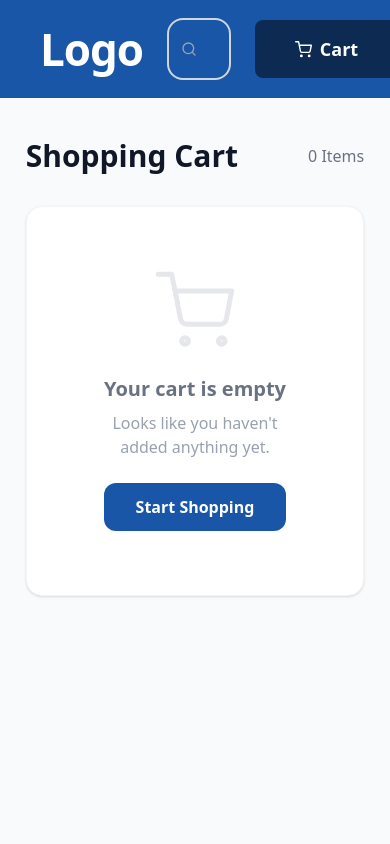
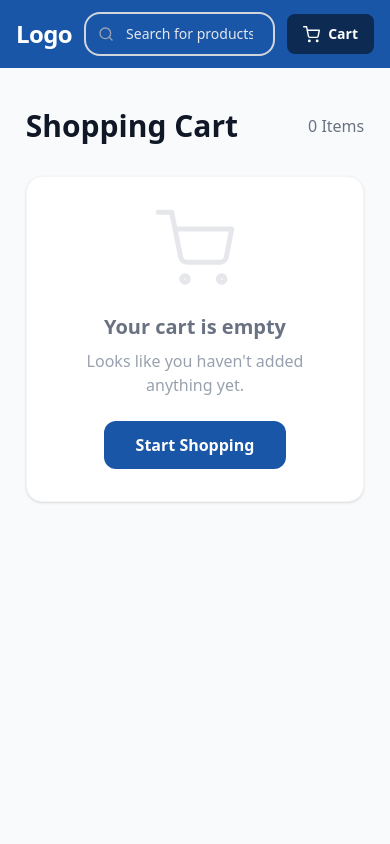
Before and after one commit to helloayushbaliyan/WhatbytesAssignment, a Next.js app: page /cart in a window 390 px wide. Shown: the top 844 px of the page. Built offline with nearby package versions, Linux system fonts and the light colour scheme.

Commit message:
feat: implement cart page UI and update navigation bar with cart item count

```diff
--- a/app/cart/page.js
+++ b/app/cart/page.js
@@ -30,7 +30,7 @@ export default function CartPage() {
 
         {items.length === 0 ? (
           /* Empty Cart State */
-          <div className="bg-white rounded-2xl shadow-sm border border-gray-100 p-16 flex flex-col items-center justify-center text-center">
+          <div className="bg-white rounded-2xl shadow-sm border border-gray-100 p-8 sm:p-16 flex flex-col items-center justify-center text-center">
             <svg className="w-20 h-20 text-gray-200 mb-6" fill="none" stroke="currentColor" viewBox="0 0 24 24">
               <circle cx="9" cy="21" r="1" strokeWidth={1.5} />
               <circle cx="20" cy="21" r="1" strokeWidth={1.5} />
@@ -63,7 +63,7 @@ export default function CartPage() {
                 {/* Items */}
                 <div className="flex flex-col">
                   {items.map((item) => (
-                    <div key={item.id} className="grid grid-cols-1 md:grid-cols-12 gap-4 p-6 border-b border-gray-100 items-center">
+                    <div key={item.id} className="relative grid grid-cols-1 md:grid-cols-12 gap-4 p-4 sm:p-6 border-b border-gray-100 items-center">
 
                       {/* Product Info */}
                       <div className="col-span-1 md:col-span-6 flex items-center gap-4">
@@ -105,7 +105,7 @@ export default function CartPage() {
                       </div>
 
                       {/* Remove Action */}
-                      <div className="absolute right-6 mt-4 md:mt-0 md:relative md:right-auto md:col-span-1 text-right">
+                      <div className="absolute right-4 top-4 md:relative md:right-auto md:top-auto md:col-span-1 text-right">
                         <button
                           onClick={() => removeFromCart(item.id)}
                           className="text-gray-400 hover:text-red-500 transition-colors p-2 rounded-full hover:bg-red-50"
--- a/app/components/Navbar.jsx
+++ b/app/components/Navbar.jsx
@@ -27,16 +27,16 @@ export default function Navbar() {
   );
 
   return (
-    <nav className="w-full bg-[#1a56a8] flex items-center justify-between gap-6 px-10 py-4">
+    <nav className="w-full bg-[#1a56a8] flex items-center justify-between gap-3 sm:gap-6 px-4 sm:px-6 md:px-10 py-3 sm:py-4 flex-wrap">
 
       {/* Logo */}
-      <Link href="/" className="text-white text-[44px] font-bold tracking-tight whitespace-nowrap select-none hover:text-gray-200 transition-colors">
+      <Link href="/" className="text-white text-2xl sm:text-3xl md:text-[44px] font-bold tracking-tight whitespace-nowrap select-none hover:text-gray-200 transition-colors">
         Logo
       </Link>
 
       {/* Search Bar */}
-      <div className="flex gap-6 items-center justify-end flex-1">
-        <div className="relative flex-1 max-w-[480px]">
+      <div className="flex gap-3 sm:gap-6 items-center justify-end flex-1 min-w-0">
+        <div className="relative flex-1 max-w-[480px] min-w-0">
           {/* Search Icon */}
           <svg
             xmlns="http://www.w3.org/2000/svg"
@@ -57,11 +57,11 @@ export default function Navbar() {
             value={search}
             onChange={(e) => handleSearch(e.target.value)}
             placeholder="Search for products..."
-            className="w-full rounded-2xl border-2 border-gray-300 outline-none py-[15px] pl-10 pr-5 text-lg text-gray-300 placeholder-gray-200 transition-colors"
+            className="w-full rounded-2xl border-2 border-gray-300 outline-none py-2.5 sm:py-[15px] pl-10 pr-5 text-sm sm:text-lg text-gray-300 placeholder-gray-200 transition-colors"
           />
         </div>
 
-        <Link href="/cart" className="relative bg-[#0d2b52] hover:bg-[#0a2244] transition-colors text-white rounded-lg px-10 py-[15px] text-lg font-semibold flex items-center gap-2 whitespace-nowrap cursor-pointer">
+        <Link href="/cart" className="relative bg-[#0d2b52] hover:bg-[#0a2244] transition-colors text-white rounded-lg px-4 sm:px-10 py-2.5 sm:py-[15px] text-sm sm:text-lg font-semibold flex items-center gap-2 whitespace-nowrap cursor-pointer flex-shrink-0">
           {/* Cart / Shopping Cart Icon */}
           <svg
             xmlns="http://www.w3.org/2000/svg"
```
